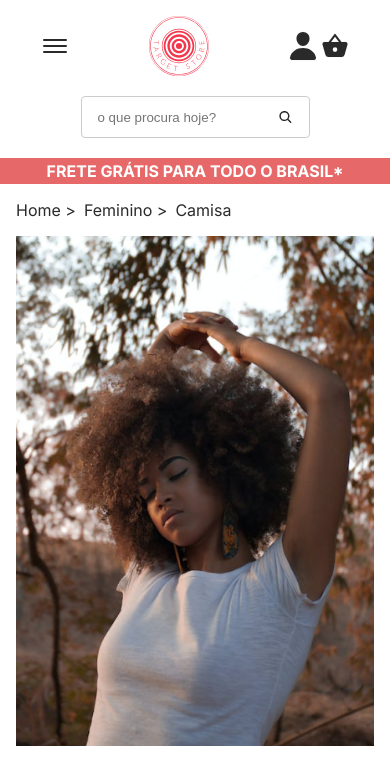
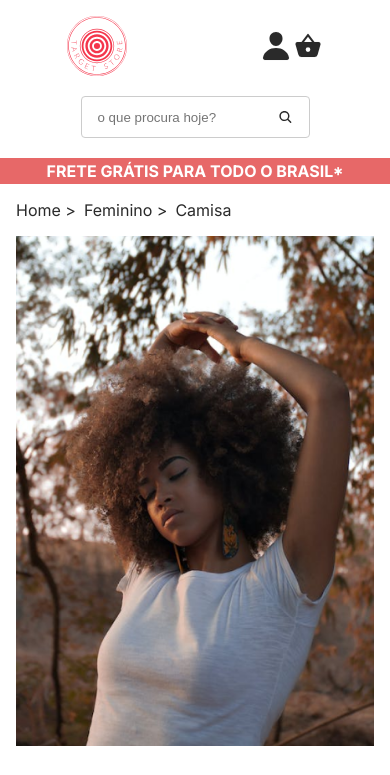
Before and after one commit to BrendaCosta/target_store, a plain HTML site: page index.html in a window 390 px wide. Shown: the top 775 px of the page. Drawn offline with nearby package versions, Linux system fonts and the light colour scheme.

Commit message:
resposividade

```diff
--- a/index.html
+++ b/index.html
@@ -11,7 +11,7 @@
 </head>
 <body>
     <nav>
-        <ion-icon name="menu-outline" class="icone_menu" onclick="abrirMenu()"></ion-icon>
+        <ion-icon name="menu-outline" class="icone_menu_mobile" onclick="abrirMenu()"></ion-icon>
 
         <img src="./img/logo_svg.svg" alt="Logo da Target Store">
         <ul class="menu">
--- a/style.css
+++ b/style.css
@@ -274,8 +274,8 @@ button{
     outline: none;
     font-size: 1rem;
   }
-  /*****vai subir **/
-  .icone_menu,
+
+  .icone_menu_mobile,
   aside{
     display: none;
   }
```
